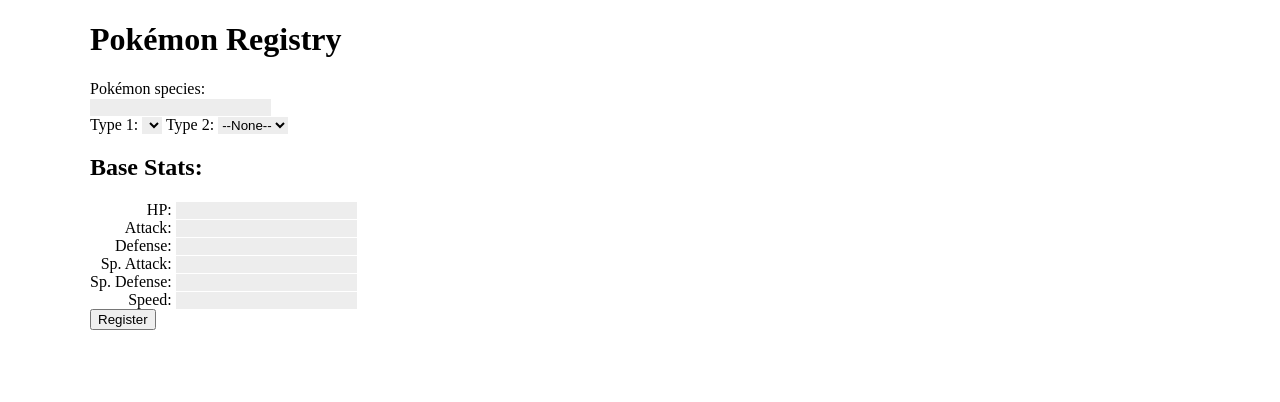
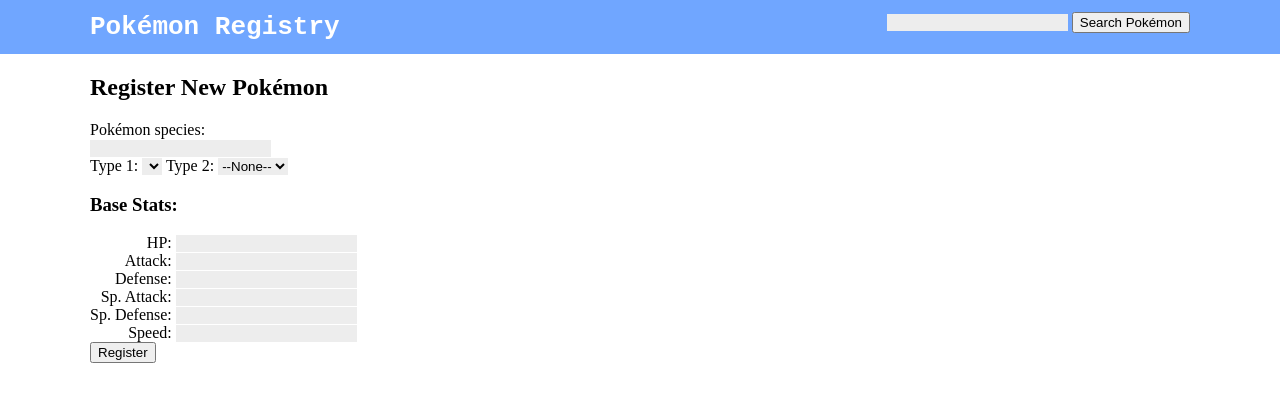
Before and after one commit to checarlos87/first-mongo, a website: page views/index.html in a window 1280 px wide. Drawn offline with nearby package versions, Linux system fonts and the light colour scheme; files that its build step writes are made by us from their sources; files whose address does not match are found by name.

Commit message:
Added a search functionality and gave the app some styles.

```diff
--- a/public/style.css
+++ b/public/style.css
@@ -1,3 +1,38 @@
+html, body {
+    margin: 0;
+    padding: 0;
+}
+
+a {
+    text-decoration: none;
+}
+
+header {
+    background-color: #70a6ff;
+    width: 100%;
+}
+
+#header-div {
+    margin: 0 auto;
+    padding: .75em 0 ;
+    width: 1100px;
+}
+
+header h1 {
+    color: white;
+    display: inline;
+    margin: 0 auto;
+    font-family: Monospace;
+}
+
+#search-box {
+    float: right;
+}
+
+ul {
+    list-style: none;
+}
+
 #main-container {
     margin: 0 auto;
     width: 1100px;
--- a/views/base.html
+++ b/views/base.html
@@ -4,6 +4,15 @@
     <link href="style.css" rel="stylesheet" />
 </head>
 <body>
+    <header>
+        <div id="header-div">
+            <a href="/"><h1>Pok&eacute;mon Registry</h1></a>
+            <form id="search-box" action="/search" method="GET">
+                <input type="text" name="pokemon">
+                <input type="submit" value="Search Pok&eacute;mon">
+            </form>
+        </div>
+    </header>
     <div id="main-container">
         {% block content %}
         {% endblock %}
--- a/views/index.html
+++ b/views/index.html
@@ -1,7 +1,7 @@
 {% extends "base.html" %}
 
 {% block content %}
-<h1>Pok&eacute;mon Registry</h1>
+<h2>Register New Pok&eacute;mon</h2>
 <form id="register-form" method="POST">
     Pok&eacute;mon species:<br />
     <input type="text" name="species"><br />
@@ -21,7 +21,7 @@
         {% endfor %}
     </select><br />
 
-    <h2>Base Stats:</h2>
+    <h3>Base Stats:</h3>
     <div id="stats-input">
         HP:          <input type="text" name="hp"><br />
         Attack:      <input type="text" name="atk"><br />
```
Also changed, not shown: app.js (+19 -0 lines), views/search_results.html (added, +26 -0 lines).
